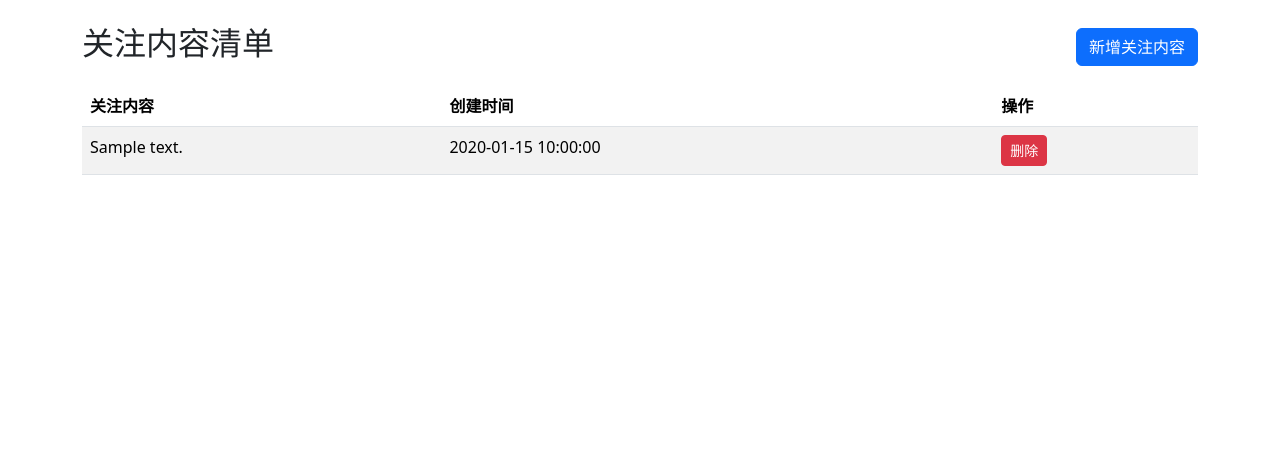
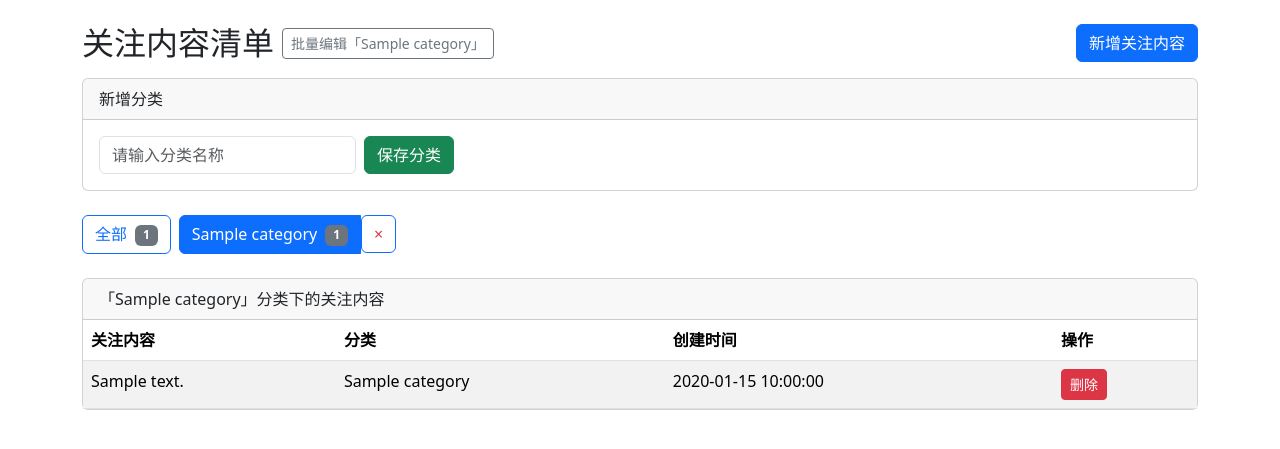
Before and after one commit to jhao/policy_monitor, a Flask app: page /contents?category_id=1 in a window 1280 px wide. Shown: the part 56-505 px from the top of the page. Run offline with Flask 3, Linux system fonts and the light colour scheme; tables that the repository leaves empty hold one stand-in row (values such as "Sample post").

Commit message:
Add content category management and bulk editor

```diff
--- a/app.py
+++ b/app.py
@@ -5,10 +5,18 @@ from datetime import datetime
 from typing import Any
 
 from flask import Flask, flash, redirect, render_template, request, url_for
+from sqlalchemy.orm import selectinload
 
 from crawler import SIMILARITY_THRESHOLD
 from database import SessionLocal, init_db
-from models import CrawlLog, CrawlResult, MonitorTask, WatchContent, Website
+from models import (
+    ContentCategory,
+    CrawlLog,
+    CrawlResult,
+    MonitorTask,
+    WatchContent,
+    Website,
+)
 from scheduler import MonitorScheduler
 
 logging.basicConfig(level=logging.INFO)
@@ -117,57 +125,217 @@ def delete_website(website_id: int) -> Any:
 @app.route("/contents")
 def list_contents() -> Any:
     session = SessionLocal()
-    contents = session.query(WatchContent).order_by(WatchContent.created_at.desc()).all()
-    return render_template("contents/list.html", contents=contents)
+    categories = (
+        session.query(ContentCategory)
+        .options(selectinload(ContentCategory.contents))
+        .order_by(ContentCategory.name)
+        .all()
+    )
+    total_count = session.query(WatchContent).count()
+    selected_category_id = request.args.get("category_id", type=int)
+    selected_category = None
+
+    query = (
+        session.query(WatchContent)
+        .options(selectinload(WatchContent.category))
+        .order_by(WatchContent.created_at.desc())
+    )
+    if selected_category_id:
+        selected_category = next(
+            (category for category in categories if category.id == selected_category_id),
+            None,
+        )
+        if not selected_category:
+            flash("选择的分类不存在", "warning")
+            return redirect(url_for("list_contents"))
+        query = query.filter(WatchContent.category_id == selected_category_id)
+
+    contents = query.all()
+    return render_template(
+        "contents/list.html",
+        contents=contents,
+        categories=categories,
+        selected_category=selected_category,
+        selected_category_id=selected_category_id,
+        total_count=total_count,
+    )
+
+
+@app.route("/content-categories", methods=["POST"])
+def create_content_category() -> Any:
+    session = SessionLocal()
+    name = request.form.get("name", "").strip()
+    if not name:
+        flash("请输入分类名称", "danger")
+        return redirect(url_for("list_contents"))
+
+    category = ContentCategory(name=name)
+    session.add(category)
+    try:
+        session.commit()
+        flash("分类已创建", "success")
+    except Exception:  # noqa: BLE001
+        session.rollback()
+        flash("分类名称已存在", "warning")
+    return redirect(url_for("list_contents"))
+
+
+@app.route("/content-categories/<int:category_id>/delete", methods=["POST"])
+def delete_content_category(category_id: int) -> Any:
+    session = SessionLocal()
+    category = session.get(ContentCategory, category_id)
+    if not category:
+        flash("分类不存在", "warning")
+        return redirect(url_for("list_contents"))
+
+    if category.contents:
+        flash("请先清空该分类下的关注内容", "warning")
+        return redirect(url_for("list_contents", category_id=category.id))
+
+    session.delete(category)
+    session.commit()
+    flash("分类已删除", "success")
+    return redirect(url_for("list_contents"))
+
+
+@app.route("/content-categories/<int:category_id>/bulk", methods=["GET", "POST"])
+def bulk_edit_category_contents(category_id: int) -> Any:
+    session = SessionLocal()
+    category = session.get(ContentCategory, category_id)
+    if not category:
+        flash("未找到分类", "danger")
+        return redirect(url_for("list_contents"))
+
+    if request.method == "POST":
+        raw_text = request.form.get("bulk_text", "")
+        lines = [line.strip() for line in raw_text.splitlines()]
+        new_texts: list[str] = []
+        unique_texts: set[str] = set()
+
+        for line in lines:
+            if not line:
+                continue
+            if len(line) > 50:
+                flash("每条关注内容不能超过50个字符", "danger")
+                return render_template(
+                    "contents/bulk_edit.html",
+                    category=category,
+                    bulk_text=raw_text,
+                )
+            if line in unique_texts:
+                continue
+            unique_texts.add(line)
+            new_texts.append(line)
+
+        existing_by_text = {content.text: content for content in list(category.contents)}
+
+        for text, content in existing_by_text.items():
+            if text not in unique_texts:
+                session.delete(content)
+
+        for text in new_texts:
+            if text not in existing_by_text:
+                session.add(WatchContent(text=text, category=category))
+
+        try:
+            session.commit()
+            flash("分类关注内容已更新", "success")
+            return redirect(url_for("list_contents", category_id=category.id))
+        except Exception:  # noqa: BLE001
+            session.rollback()
+            flash("保存关注内容时发生错误，请检查是否存在重复记录", "danger")
+            return render_template(
+                "contents/bulk_edit.html",
+                category=category,
+                bulk_text=raw_text,
+            )
+
+    bulk_text = "\n".join(content.text for content in sorted(category.contents, key=lambda c: c.created_at))
+    return render_template("contents/bulk_edit.html", category=category, bulk_text=bulk_text)
 
 
 @app.route("/contents/new", methods=["GET", "POST"])
 def create_content() -> Any:
     session = SessionLocal()
+    categories = (
+        session.query(ContentCategory)
+        .options(selectinload(ContentCategory.contents))
+        .order_by(ContentCategory.name)
+        .all()
+    )
+    selected_category_id = request.args.get("category_id", type=int)
+
     if request.method == "POST":
         text = request.form.get("text", "").strip()
+        category_id = request.form.get("category_id", type=int)
         if not text:
             flash("请输入关注内容", "danger")
         elif len(text) > 50:
             flash("关注内容不能超过50个字符", "danger")
+        elif not category_id:
+            flash("请选择分类", "danger")
         else:
-            content = WatchContent(text=text)
-            session.add(content)
-            try:
-                session.commit()
-                flash("关注内容已添加", "success")
-                return redirect(url_for("list_contents"))
-            except Exception:  # noqa: BLE001
-                session.rollback()
-                flash("关注内容已存在", "warning")
-    return render_template("contents/form.html")
+            category = session.get(ContentCategory, category_id)
+            if not category:
+                flash("分类不存在", "danger")
+            else:
+                content = WatchContent(text=text, category=category)
+                session.add(content)
+                try:
+                    session.commit()
+                    flash("关注内容已添加", "success")
+                    return redirect(url_for("list_contents", category_id=category.id))
+                except Exception:  # noqa: BLE001
+                    session.rollback()
+                    flash("该分类下已存在相同的关注内容", "warning")
+        selected_category_id = category_id or selected_category_id
+
+    return render_template(
+        "contents/form.html",
+        categories=categories,
+        selected_category_id=selected_category_id,
+    )
 
 
 @app.route("/contents/<int:content_id>/delete", methods=["POST"])
 def delete_content(content_id: int) -> Any:
     session = SessionLocal()
     content = session.get(WatchContent, content_id)
+    category_id = content.category_id if content else None
     if content:
         session.delete(content)
         session.commit()
         flash("关注内容已删除", "success")
-    return redirect(url_for("list_contents"))
+    return redirect(url_for("list_contents", category_id=category_id))
 
 
 @app.route("/tasks")
 def list_tasks() -> Any:
     session = SessionLocal()
-    tasks = session.query(MonitorTask).order_by(MonitorTask.created_at.desc()).all()
+    tasks = (
+        session.query(MonitorTask)
+        .options(
+            selectinload(MonitorTask.watch_contents).selectinload(WatchContent.category),
+            selectinload(MonitorTask.website),
+        )
+        .order_by(MonitorTask.created_at.desc())
+        .all()
+    )
     websites = session.query(Website).all()
-    contents = session.query(WatchContent).all()
-    return render_template("tasks/list.html", tasks=tasks, websites=websites, contents=contents)
+    return render_template("tasks/list.html", tasks=tasks, websites=websites)
 
 
 @app.route("/tasks/new", methods=["GET", "POST"])
 def create_task() -> Any:
     session = SessionLocal()
     websites = session.query(Website).all()
-    contents = session.query(WatchContent).all()
+    categories = (
+        session.query(ContentCategory)
+        .options(selectinload(ContentCategory.contents))
+        .order_by(ContentCategory.name)
+        .all()
+    )
+    has_contents = any(category.contents for category in categories)
     if request.method == "POST":
         name = request.form.get("name", "").strip()
         website_id = int(request.form.get("website_id", "0") or 0)
@@ -185,7 +353,12 @@ def create_task() -> Any:
             session.commit()
             flash("监控任务已创建", "success")
             return redirect(url_for("list_tasks"))
-    return render_template("tasks/form.html", websites=websites, contents=contents)
+    return render_template(
+        "tasks/form.html",
+        websites=websites,
+        categories=categories,
+        has_contents=has_contents,
+    )
 
 
 @app.route("/tasks/<int:task_id>/toggle", methods=["POST"])
@@ -251,6 +424,12 @@ def list_results() -> Any:
     if end_date:
         query = query.filter(CrawlResult.created_at <= datetime.fromisoformat(end_date))
 
+    query = query.options(
+        selectinload(CrawlResult.task),
+        selectinload(CrawlResult.website),
+        selectinload(CrawlResult.content).selectinload(WatchContent.category),
+    )
+
     page = int(request.args.get("page", "1") or 1)
     per_page = 10
     total = query.count()
@@ -265,14 +444,19 @@ def list_results() -> Any:
 
     tasks = session.query(MonitorTask).all()
     websites = session.query(Website).all()
-    contents = session.query(WatchContent).all()
+    categories = (
+        session.query(ContentCategory)
+        .options(selectinload(ContentCategory.contents))
+        .order_by(ContentCategory.name)
+        .all()
+    )
 
     return render_template(
         "results/list.html",
         results=results,
         tasks=tasks,
         websites=websites,
-        contents=contents,
+        categories=categories,
         page=page,
         total_pages=total_pages,
         query_args={
--- a/templates/contents/list.html
+++ b/templates/contents/list.html
@@ -1,21 +1,71 @@
 {% extends 'base.html' %}
 {% block content %}
-<div class="d-flex justify-content-between align-items-center mb-3">
-  <h2>关注内容清单</h2>
-  <a href="{{ url_for('create_content') }}" class="btn btn-primary">新增关注内容</a>
+<div class="d-flex flex-wrap gap-2 align-items-center mb-3">
+  <h2 class="mb-0">关注内容清单</h2>
+  {% if selected_category %}
+  <a href="{{ url_for('bulk_edit_category_contents', category_id=selected_category.id) }}" class="btn btn-outline-secondary btn-sm">批量编辑「{{ selected_category.name }}」</a>
+  {% endif %}
+  {% if categories %}
+  <a href="{{ url_for('create_content', category_id=selected_category.id if selected_category else None) }}" class="btn btn-primary ms-auto">新增关注内容</a>
+  {% else %}
+  <span class="text-muted ms-auto">请先创建分类</span>
+  {% endif %}
 </div>
-<table class="table table-striped">
+
+<div class="card mb-4">
+  <div class="card-header">新增分类</div>
+  <div class="card-body">
+    <form class="row row-cols-lg-auto g-2 align-items-center" method="post" action="{{ url_for('create_content_category') }}">
+      <div class="col">
+        <label for="categoryName" class="visually-hidden">分类名称</label>
+        <input type="text" class="form-control" id="categoryName" name="name" placeholder="请输入分类名称" required>
+      </div>
+      <div class="col">
+        <button class="btn btn-success" type="submit">保存分类</button>
+      </div>
+    </form>
+  </div>
+</div>
+
+<div class="d-flex flex-wrap gap-2 mb-4">
+  <a class="btn btn-outline-primary {% if not selected_category %}active{% endif %}" href="{{ url_for('list_contents') }}">全部 <span class="badge text-bg-secondary ms-1">{{ total_count }}</span></a>
+  {% for category in categories %}
+  <div class="btn-group">
+    <a class="btn btn-outline-primary {% if selected_category_id == category.id %}active{% endif %}" href="{{ url_for('list_contents', category_id=category.id) }}">
+      {{ category.name }}
+      <span class="badge text-bg-secondary ms-1">{{ category.contents|length }}</span>
+    </a>
+    <form method="post" action="{{ url_for('delete_content_category', category_id=category.id) }}" onsubmit="return confirm('确认删除该分类？删除前需清空分类下的关注内容。');">
+      <button class="btn btn-outline-primary text-danger" type="submit" title="删除分类">&times;</button>
+    </form>
+  </div>
+  {% endfor %}
+</div>
+
+<div class="card">
+  <div class="card-header">
+    {% if selected_category %}
+      「{{ selected_category.name }}」分类下的关注内容
+    {% else %}
+      全部关注内容
+    {% endif %}
+  </div>
+  <div class="card-body p-0">
+    <div class="table-responsive">
+      <table class="table table-striped mb-0">
         <thead>
           <tr>
-      <th>关注内容</th>
-      <th>创建时间</th>
-      <th>操作</th>
+            <th scope="col">关注内容</th>
+            <th scope="col">分类</th>
+            <th scope="col">创建时间</th>
+            <th scope="col">操作</th>
           </tr>
         </thead>
         <tbody>
           {% for content in contents %}
           <tr>
             <td>{{ content.text }}</td>
+            <td>{{ content.category.name }}</td>
             <td>{{ content.created_at }}</td>
             <td>
               <form action="{{ url_for('delete_content', content_id=content.id) }}" method="post" onsubmit="return confirm('确认删除该关注内容？');">
@@ -23,7 +73,14 @@
               </form>
             </td>
           </tr>
+          {% else %}
+          <tr>
+            <td colspan="4" class="text-center text-muted py-4">当前分类下暂无关注内容</td>
+          </tr>
           {% endfor %}
         </tbody>
       </table>
+    </div>
+  </div>
+</div>
 {% endblock %}
--- a/templates/tasks/list.html
+++ b/templates/tasks/list.html
@@ -23,7 +23,7 @@
       <td>{{ task.website.name if task.website else '未配置' }}</td>
       <td>
         {% for content in task.watch_contents %}
-          <span class="badge text-bg-secondary">{{ content.text }}</span>
+          <span class="badge text-bg-secondary">{{ content.category.name if content.category else '未分类' }}：{{ content.text }}</span>
         {% endfor %}
       </td>
       <td>{{ task.notification_email }}</td>
```
Also changed, not shown: models.py (+23 -1 lines), templates/contents/bulk_edit.html (added, +13 -0 lines), templates/contents/form.html (+14 -1 lines), templates/results/list.html (+16 -3 lines), templates/tasks/form.html (+25 -9 lines), tests/test_content_categories.py (added, +71 -0 lines). Lines whose indentation alone changed are shown as unchanged.
